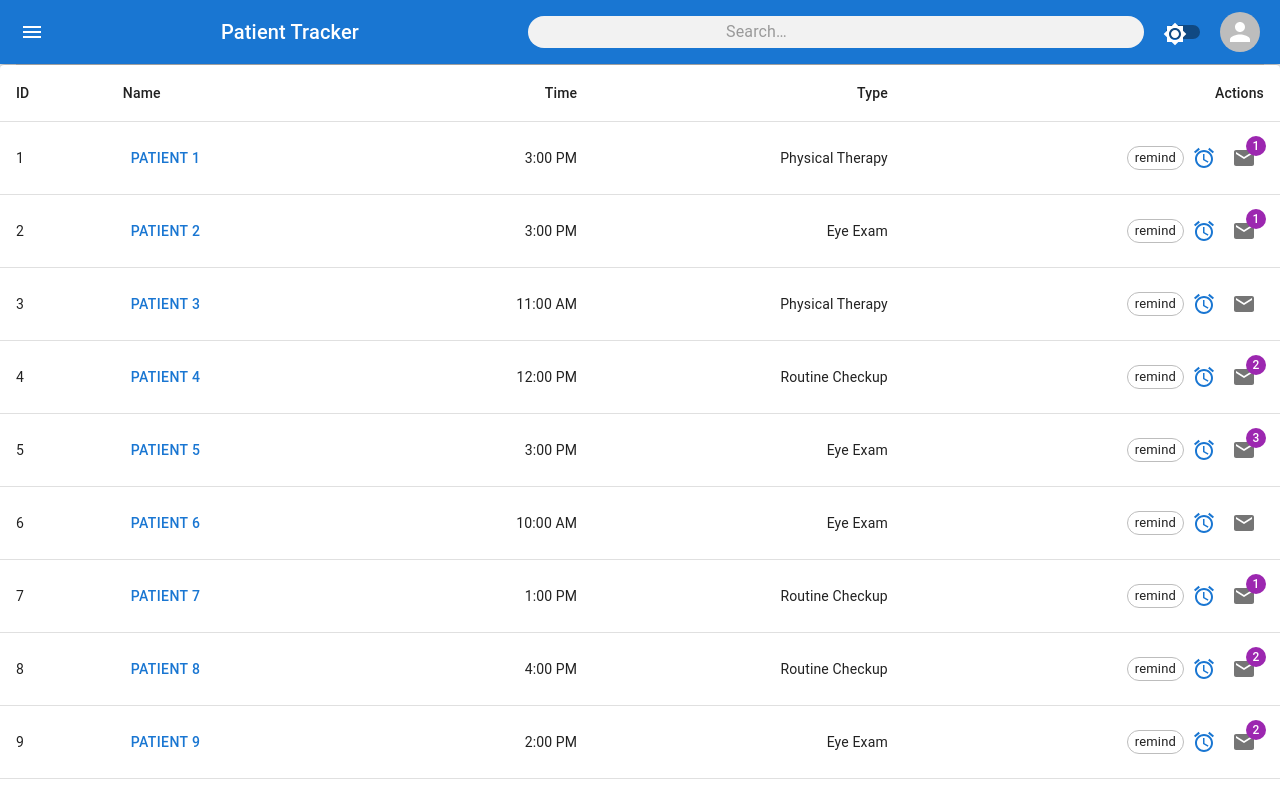
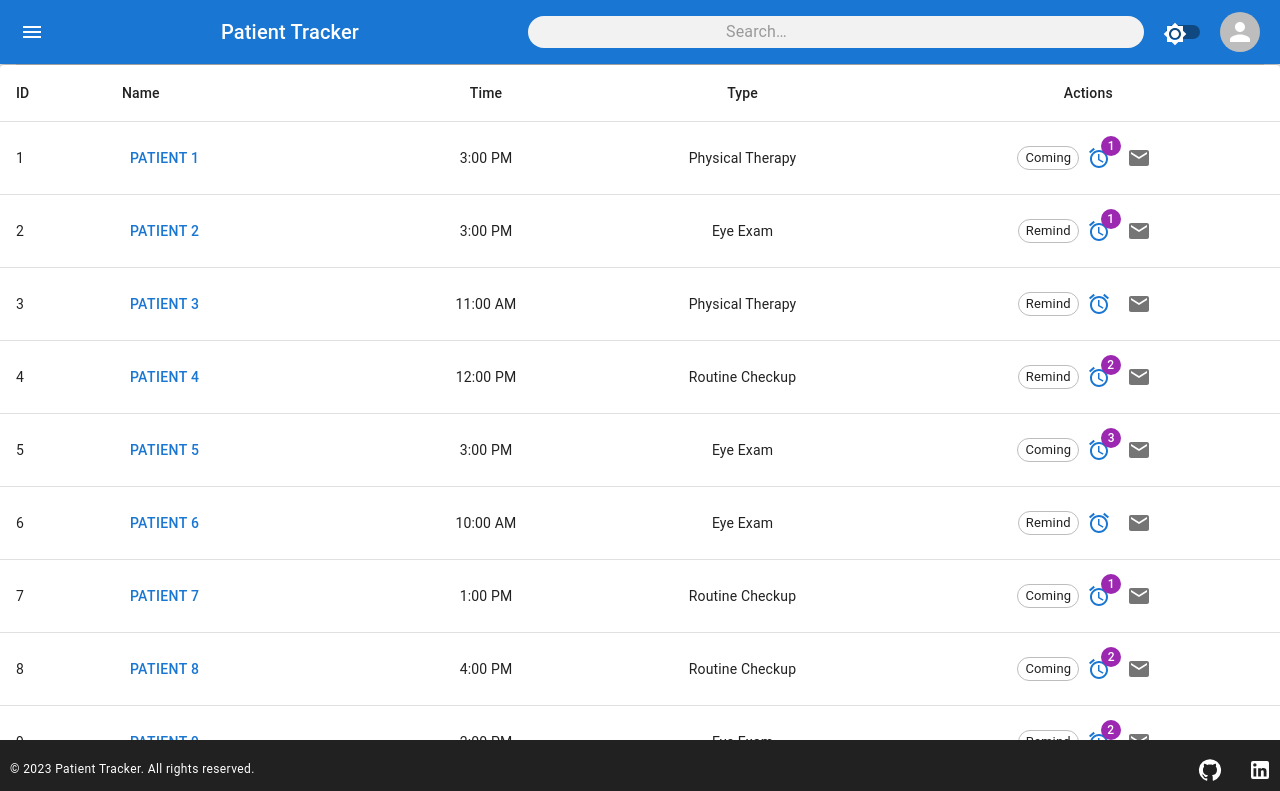
Before and after one commit to devpnryn/patient-tracking-dashboard, a React (Create React App) app: page / in a window 1280 px wide. Shown: the top 791 px of the page. Built offline with nearby package versions, Linux system fonts and the light colour scheme.

Commit message:
notification badge changed

```diff
--- a/src/App.js
+++ b/src/App.js
@@ -12,7 +12,6 @@ function App() {
   if (patients.length > 0) {
     return (
       <div className="App">
-        {/* <Appbar /> */}
         <AppbarV2 />
         <Divider variant='middle' />
         <Dashboard patients={patients} />
--- a/src/features/dashboard/Dashboard.js
+++ b/src/features/dashboard/Dashboard.js
@@ -24,10 +24,11 @@ const Dashboard = ({ patients }) => {
             if (p.id === patientId) {
                 if ((p.count + 1) > 2) {
                     p.count = 3
+                    p.status = "call now"
                     setShowCallDialog(true)
                     setPatientName(patientName)
                 } else {
-                    p.count = p.count + 1
+                    p.count += 1
                 }
             }
             return p;
@@ -51,15 +52,15 @@ const Dashboard = ({ patients }) => {
     }
     return (
         <>
-            <TableContainer component={Paper}>
+            <TableContainer component={Paper} sx={{ marginBottom: "80px" }}>
                 <Table minWidth={650} aria-label="dashboard table">
                     <TableHead>
                         <TableRow>
                             <TableCell>ID</TableCell>
                             <TableCell>Name</TableCell>
-                            <TableCell align="right">Time</TableCell>
-                            <TableCell align="right">Type</TableCell>
-                            <TableCell align="right">Actions</TableCell>
+                            <TableCell align="center">Time</TableCell>
+                            <TableCell align="center">Type</TableCell>
+                            <TableCell align="center">Actions</TableCell>
                         </TableRow>
                     </TableHead>
                     <TableBody>
@@ -73,17 +74,18 @@ const Dashboard = ({ patients }) => {
                                         {patient.name}
                                     </Button>
                                 </TableCell>
-                                <TableCell align="right">{patient.time}</TableCell>
-                                <TableCell align="right">{patient.type}</TableCell>
-                                <TableCell align="right">
-                                    <Chip variant="outlined" size="small" label={patient.status === 'confirm' ? 'confirm' : 'remind'} />
+                                <TableCell align="center">{patient.time}</TableCell>
+                                <TableCell align="center">{patient.type}</TableCell>
+                                <TableCell align="center">
+                                    <Chip variant="outlined" style={{
+                                    }} size="small" label={patient.status === 'Confirmed' ? 'Coming' : 'Remind'} />
                                     <IconButton onClick={() => notifySMS(patient.name, patient.id)}>
-                                        <Alarm color={alarmColor} />
+                                        <Badge color="secondary" badgeContent={emailNotificationCount.find(p => p.id === patient.id)?.count}>
+                                            <Alarm color={alarmColor} />
+                                        </Badge>
                                     </IconButton>
                                     <IconButton onClick={() => notifyEmail(patient.name)}>
-                                        <Badge color="secondary" badgeContent={emailNotificationCount.find(p => p.id === patient.id)?.count}>
-                                            <Email />
-                                        </Badge>
+                                        <Email />
                                     </IconButton>
                                 </TableCell>
                             </TableRow>
@@ -91,8 +93,6 @@ const Dashboard = ({ patients }) => {
                     </TableBody>
                 </Table>
             </TableContainer>
-            {/* {openDialog && <PatientDialog open={openDialog} onClose={() => setOpenDialog(false)} patient={selectedPatient} />} */}
-            {/* {openDialog && <PatientDialog_v2 open={openDialog} onClose={() => setOpenDialog(false)} patient={selectedPatient} />} */}
             {openDialog && <PatientDialogV3 open={openDialog} onClose={() => setOpenDialog(false)} patient={selectedPatient} />}
             {showCallDialog && <Dialog open={showCallDialog} onClose={() => setShowCallDialog(false)}>
                 <DialogTitle>Call Patient</DialogTitle>
@@ -105,6 +105,7 @@ const Dashboard = ({ patients }) => {
                 </DialogActions>
             </Dialog>
             }
+            {/* <Footer /> */}
         </>
 
     );
--- a/src/features/footer/Footer.js
+++ b/src/features/footer/Footer.js
@@ -4,17 +4,17 @@ import { GitHub as GitHubIcon, LinkedIn as LinkedInIcon } from '@mui/icons-mater
 
 const styles = {
     footer: {
-        // marginTop: '80px',
+        marginTop: '80px',
         backgroundColor: '#212121',
         color: '#fff',
         display: 'flex',
         justifyContent: 'space-between',
         alignItems: 'center',
         padding: '10px',
-        // position: 'fixed',
-        // left: 0,
-        // bottom: 0,
-        // width: '100%',
+        position: 'fixed',
+        left: 0,
+        bottom: 0,
+        width: '100%',
     },
     iconButton: {
         color: '#fff',
--- a/src/utils/getData.js
+++ b/src/utils/getData.js
@@ -53,7 +53,7 @@ const generateData = () => {
 
 const generateData_40 = () => {
     const patients = [];
-    const followUpStatuses = ['Confirmed', 'Remind', 'Not Confirmed'];
+    const followUpStatuses = ['Confirmed', 'Remind', 'Call Now'];
     const appointmentTypes = ['Routine Checkup', 'Dental Cleaning', 'Eye Exam', 'Physical Therapy'];
     const appointmentTimes = ['10:00 AM', '11:00 AM', '12:00 PM', '1:00 PM', '2:00 PM', '3:00 PM', '4:00 PM'];
 
```
